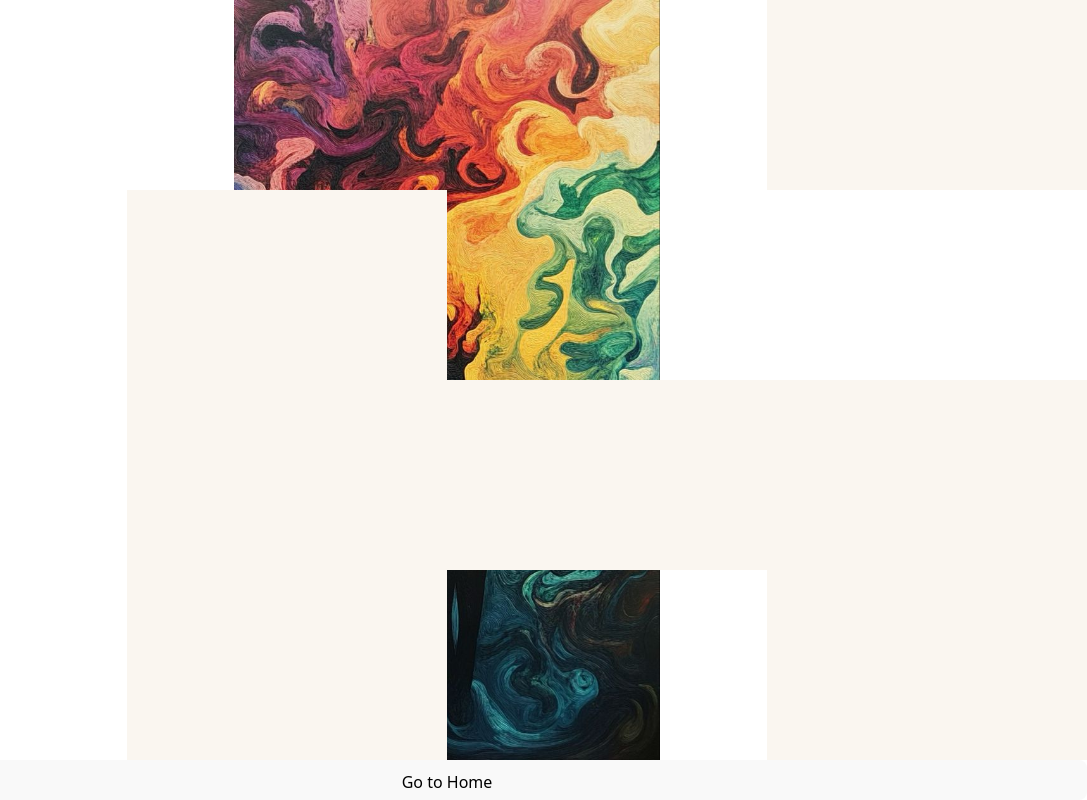
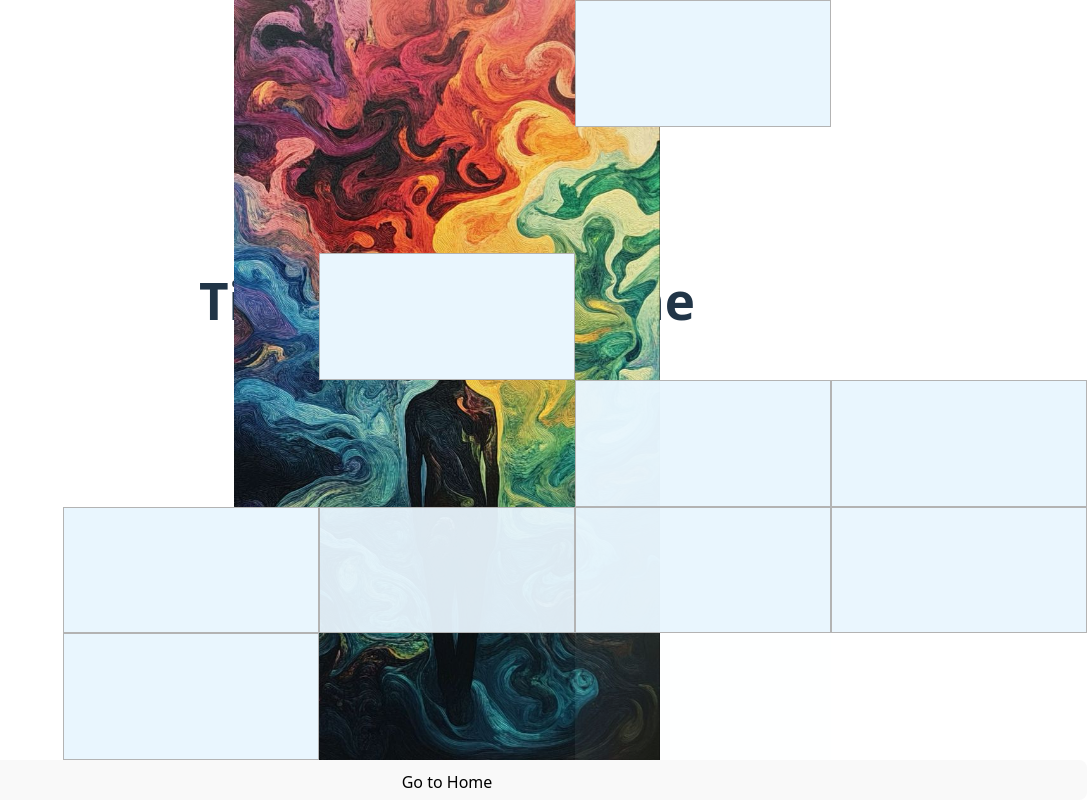
Before and after one commit to hadarskipper/lightson, a React (Vite) app: page / in a window 1280 px wide. Both pictures are taken after a click on the picture 533 px from the left and 402 px from the top of the page. Shown: the whole page, without its empty margins (193-1280 px from the left). Built offline with nearby package versions, Linux system fonts and the light colour scheme.

Commit message:
tiles style and instruction message

```diff
--- a/src/App.tsx
+++ b/src/App.tsx
@@ -8,7 +8,7 @@ function App() {
   console.log("app start render");
   return (
     <div className="App">
-      <h1>Image Matrix</h1>
+      <h1>Tiles removal game</h1>
       <Matrix rows={2} cols={5} />
     </div>
   );
--- a/src/Matrix.tsx
+++ b/src/Matrix.tsx
@@ -9,9 +9,11 @@ interface MatrixProps {
   onResetButtonClick?: () => void;
 }
 
-const TOTAL_GRID_ROWS = 4;
-const TOTAL_GRID_COLS = 4;
-const SHUFFLE_ITERATIONS = 6;
+const TOTAL_GRID_ROWS = 6;
+const TOTAL_GRID_COLS = 5;
+const SHUFFLE_ITERATIONS = 10;
+const SHUFFLE_PERIOD = 250;
+
 
 
 const imageFiles = [
@@ -53,7 +55,7 @@ const Matrix: React.FC<MatrixProps> = ({ rows = 3, cols = 3 }) => {
   const [overlayStartingPosition, setOverlayStartingPosition] = useState<{ top: number; left: number; width: number; height: number; imageSrc: string; } | null>(null);
   const [tilesState, setTilesState] = useState<{ [key: string]: boolean }>({});
 
-  // Simulate five random tile clicks after the initial state is set
+  // Simulate suffle tile clicks after the initial state is set
   React.useEffect(() => {
     if (overlayStartingPosition) {
       // Add a small delay to ensure the tiles are rendered
@@ -64,7 +66,7 @@ const Matrix: React.FC<MatrixProps> = ({ rows = 3, cols = 3 }) => {
             const randomRow = Math.floor(Math.random() * TOTAL_GRID_ROWS);
             const randomCol = Math.floor(Math.random() * TOTAL_GRID_COLS);
             handleTileToggle(randomRow, randomCol);
-          }, i * 250); // 20ms buffer between each toggle
+          }, i * SHUFFLE_PERIOD); // 20ms buffer between each toggle
         }
       }, 600); // Initial delay to ensure overlay is visible
     }
@@ -128,6 +130,10 @@ const Matrix: React.FC<MatrixProps> = ({ rows = 3, cols = 3 }) => {
         height: rect.height,
         imageSrc: img.src
       });
+      setTimeout(() => {
+        alert("סיימנו להגריל את מיקום האריחים\nתנסו להסיר את כלל האריחים ולחשוף את התמונה! כל לחיצה על אריח תסיר או תחזיר אותו ואת השכנים שלו. בהצלחה :)\n\n בסיום אפשר לחזור למסך הבית על ידי לחיצה על הכפתור בתחתית המסך.");
+      }, 600 + SHUFFLE_ITERATIONS*SHUFFLE_PERIOD); // 500ms delay
+
     }
   };
 
--- a/src/Tiles.css
+++ b/src/Tiles.css
@@ -4,5 +4,5 @@
 
 /* Add a slight visible border when transparent and hovered */
 .tile:hover {
-  background-color: rgb(209, 240, 188);
+  background-color: rgb(85, 85, 85);
 }
--- a/src/Tiles.tsx
+++ b/src/Tiles.tsx
@@ -68,7 +68,9 @@ export const Tiles: React.FC<TilesProps> = ({
         top: `${tileY}px`,
         width: `${tileWidth}px`,
         height: `${tileHeight}px`,
-        backgroundColor: isTransparent ? 'transparent' : 'rgba(250, 246, 240, 1)',
+        backgroundColor: isTransparent ? 'transparent' : 'rgba(233, 246, 254, 1)',
+        border: isTransparent ? 'none' : '1px solid #b3b3b3ff', // <-- conditional border
+
         boxSizing: 'border-box',
         pointerEvents: 'auto', // Enable clicks
         cursor: 'pointer',
```
